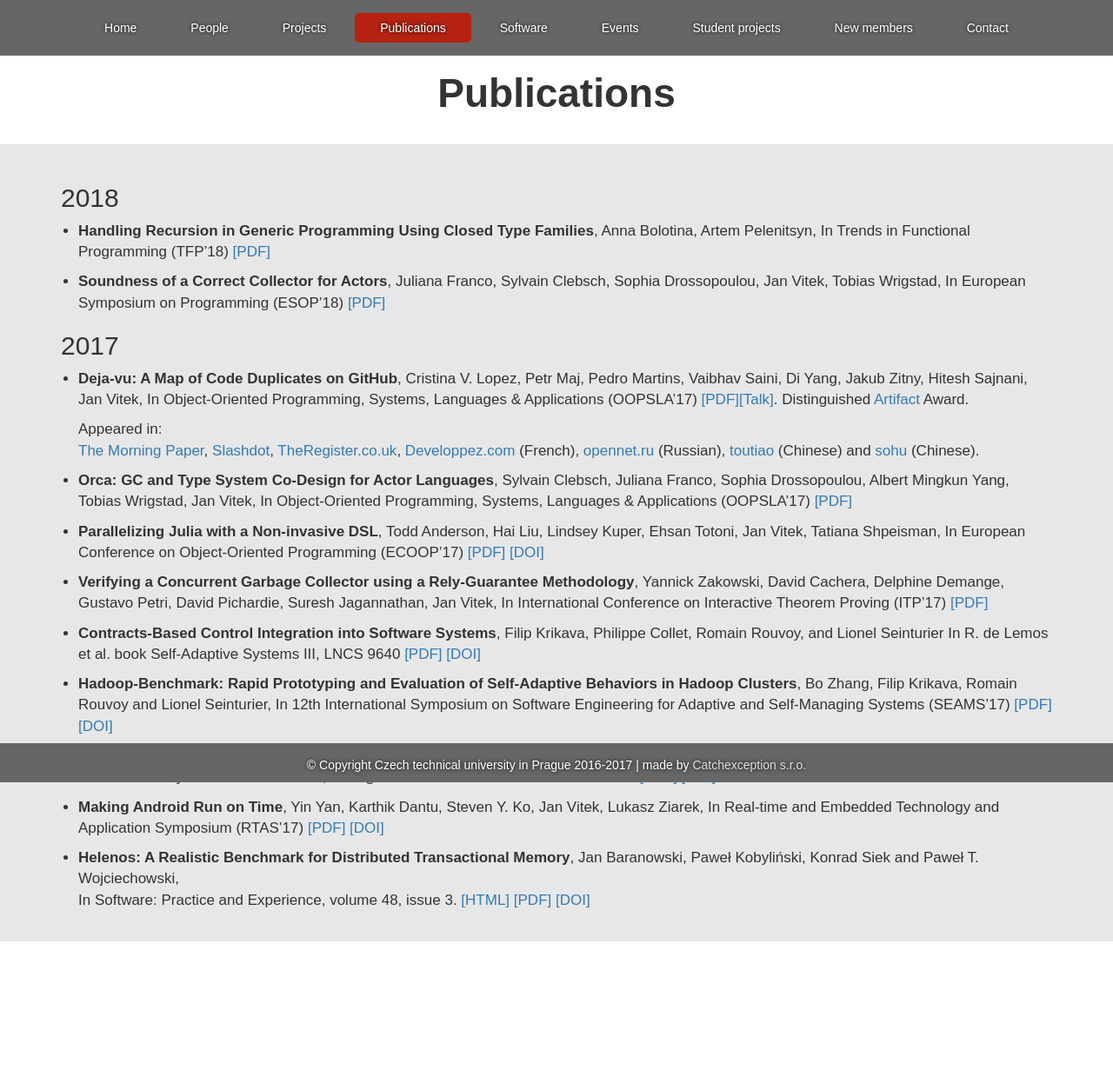
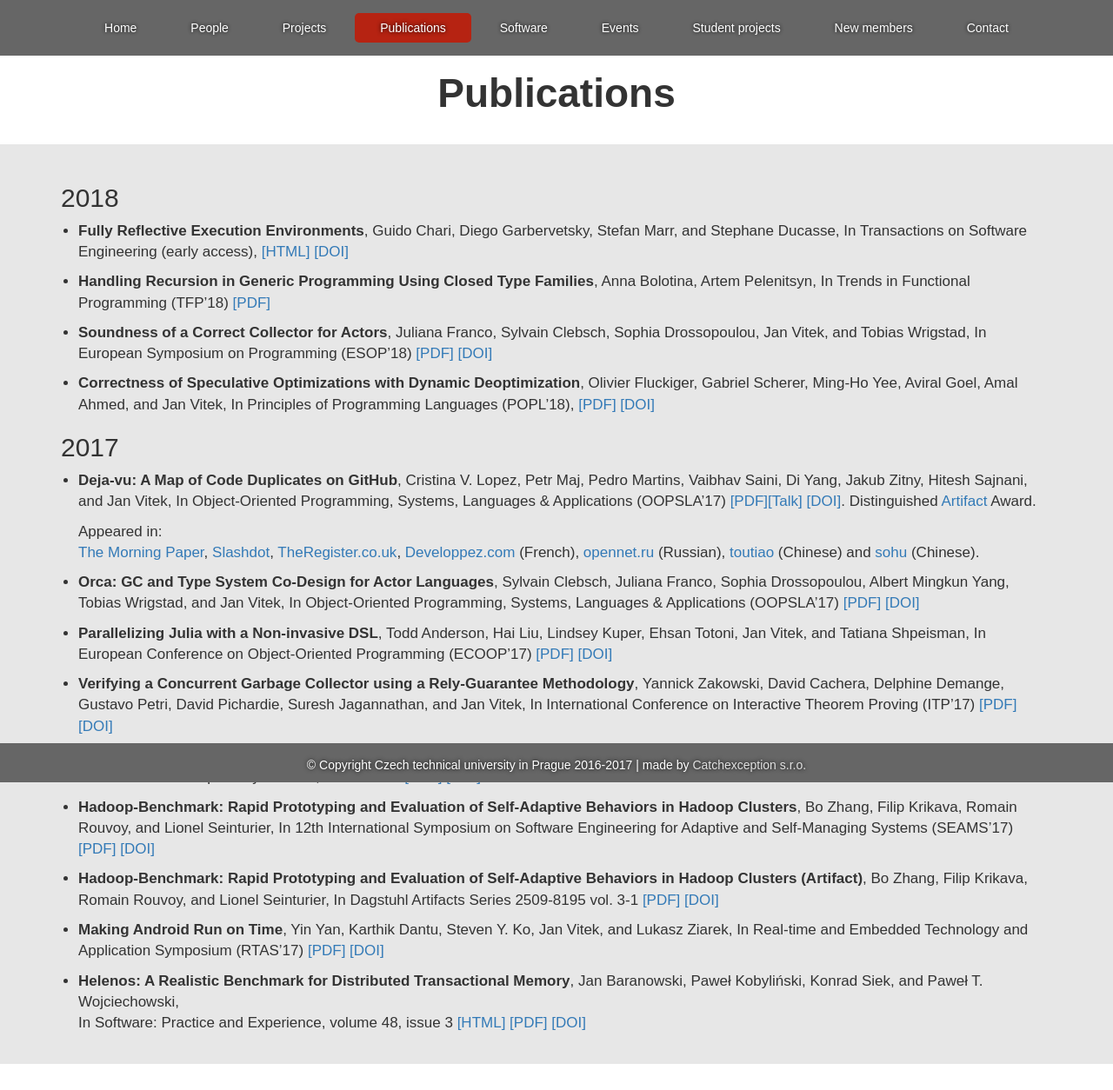
Before and after one commit to PRL-PRG/prl-prg.github.io, a Jekyll site: the page built from publications.md, in a window 1280 px wide. Shown: the whole page at 87% size. Built offline with Jekyll 4.4.1, drawn with Linux system fonts in a browser that asks for light colours; before the commit the page ends 1113 px from its top, so only the background shows below that.

Commit message:
Updated publication list.

```diff
--- a/publications.md
+++ b/publications.md
@@ -5,22 +5,61 @@ title: Publications
 
 ## 2018
 
+<!-- July 16-18
+- **Tests from Traces: Automated Unit Test Extraction for R**,
+  Filip Křikava, Jan Vitek,
+  In International Symposium on Software Testing and Analysis (ISSTA'18)
+  [[PDF]]()
+  [[DOI]]()
+  [[Artifact]]()
+-->
+
+<!-- July 15-21
+- **KafKa: Gradual Typing for Objects**,
+  Benjamin Chung, Paley Li, Francesco Zappa Nardelli, and Jan Vitek,
+  In European Conference on Object-Oriented Programming (ECOOP'18)
+  [[PDF]]()
+  [[DOI]]()
+-->
+
+<!-- July 10-13
+-  **Automated unit test generation using genthat**,
+  Filip Křikava, Jan Vitek,
+  In The Conference for Users of R (userR!'18)
+  [[PDF]]()
+  [[DOI]]()
+-->
+
+- **Fully Reflective Execution Environments**,
+  Guido Chari, Diego Garbervetsky, Stefan Marr, and Stephane Ducasse,
+  In Transactions on Software Engineering (early access),
+  [[HTML]](https://ieeexplore.ieee.org/document/8307099/)
+  [[DOI]](https://doi.org/10.1109/TSE.2018.2812715)
+
 - **Handling Recursion in Generic Programming Using Closed Type Families**,
   Anna Bolotina, Artem Pelenitsyn,
   In Trends in Functional Programming (TFP'18)
   [[PDF]](http://staff.mmcs.sfedu.ru/~ulysses/Papers/2018-TFP-dgp-recursion.pdf)
 
 - **Soundness of a Correct Collector for Actors**,
-  Juliana Franco, Sylvain Clebsch, Sophia Drossopoulou, Jan Vitek, Tobias Wrigstad,
+  Juliana Franco, Sylvain Clebsch, Sophia Drossopoulou, Jan Vitek, and Tobias Wrigstad,
   In European Symposium on Programming (ESOP'18)
   [[PDF]](http://janvitek.org/pubs/esop18.pdf)
+  [[DOI]](https://dx.doi.org/10.1007/978-3-319-89884-1_31)
+
+- **Correctness of Speculative Optimizations with Dynamic Deoptimization**,
+  Olivier Fluckiger, Gabriel Scherer, Ming-Ho Yee, Aviral Goel, Amal Ahmed, and Jan Vitek,
+  In Principles of Programming Languages (POPL'18),
+  [[PDF]](http://janvitek.org/pubs/popl18.pdf)
+  [[DOI]](https://doi.org/10.1145/3158137)
 
 ## 2017
 
 - **Deja-vu: A Map of Code Duplicates on GitHub**,
-  Cristina V. Lopez, Petr Maj, Pedro Martins, Vaibhav Saini, Di Yang, Jakub Zitny, Hitesh Sajnani, Jan Vitek,
+  Cristina V. Lopez, Petr Maj, Pedro Martins, Vaibhav Saini, Di Yang, Jakub Zitny, Hitesh Sajnani, and Jan Vitek,
   In Object-Oriented Programming, Systems, Languages & Applications (OOPSLA'17)
-  [[PDF]](http://janvitek.org/pubs/oopsla17b.pdf)[[Talk]](https://www.youtube.com/watch?v=4M-ASEpVOaY).
+  [[PDF]](http://janvitek.org/pubs/oopsla17b.pdf)[[Talk]](https://www.youtube.com/watch?v=4M-ASEpVOaY)
+  [[DOI]](https://doi.org/10.1145/3133908).
   Distinguished [Artifact](http://mondego.ics.uci.edu/projects/dejavu/) Award.
 
   Appeared in:
@@ -33,20 +72,22 @@ title: Publications
   and [sohu](http://www.sohu.com/a/206363660_114760) (Chinese).
 
 - **Orca: GC and Type System Co-Design for Actor Languages**,
-  Sylvain Clebsch, Juliana Franco, Sophia Drossopoulou, Albert Mingkun Yang, Tobias Wrigstad, Jan Vitek,
+  Sylvain Clebsch, Juliana Franco, Sophia Drossopoulou, Albert Mingkun Yang, Tobias Wrigstad, and Jan Vitek,
   In Object-Oriented Programming, Systems, Languages & Applications (OOPSLA'17)
   [[PDF]](http://janvitek.org/pubs/oopsla17a.pdf)
+  [[DOI]](https://doi.org/10.1145/3133896)
 
 - **Parallelizing Julia with a Non-invasive DSL**,
-  Todd Anderson, Hai Liu, Lindsey Kuper, Ehsan Totoni, Jan Vitek, Tatiana Shpeisman,
+  Todd Anderson, Hai Liu, Lindsey Kuper, Ehsan Totoni, Jan Vitek, and Tatiana Shpeisman,
   In European Conference on Object-Oriented Programming (ECOOP'17)
   [[PDF]](http://janvitek.org/pubs/ecoop17.pdf)
   [[DOI]](http://dx.doi.org/10.4230/LIPIcs.ECOOP.2017.4)
 
 - **Verifying a Concurrent Garbage Collector using a Rely-Guarantee Methodology**,
-  Yannick Zakowski, David Cachera, Delphine Demange, Gustavo Petri, David Pichardie, Suresh Jagannathan, Jan Vitek,
+  Yannick Zakowski, David Cachera, Delphine Demange, Gustavo Petri, David Pichardie, Suresh Jagannathan, and Jan Vitek,
   In International Conference on Interactive Theorem Proving (ITP'17)
   [[PDF]](http://janvitek.org/pubs/ITP17.pdf)
+  [[DOI]](https://doi.org/10.1007/978-3-319-66107-0_31)
 
 - **Contracts-Based Control Integration into Software Systems**,
   Filip Krikava, Philippe Collet, Romain Rouvoy, and Lionel Seinturier
@@ -55,26 +96,26 @@ title: Publications
   [[DOI]](https://doi.org/10.1007/978-3-319-74183-3)
 
 - **Hadoop-Benchmark: Rapid Prototyping and Evaluation of Self-Adaptive Behaviors in Hadoop Clusters**,
-  Bo Zhang, Filip Krikava, Romain Rouvoy and Lionel Seinturier,
+  Bo Zhang, Filip Krikava, Romain Rouvoy, and Lionel Seinturier,
   In 12th International Symposium on Software Engineering for Adaptive and Self-Managing Systems (SEAMS’17)
   [[PDF]](https://hal.inria.fr/hal-01475635.pdf)
   [[DOI]](http://dx.doi.org/10.1109/SEAMS.2017.15)
 
 - **Hadoop-Benchmark: Rapid Prototyping and Evaluation of Self-Adaptive Behaviors in Hadoop Clusters (Artifact)**,
-  Bo Zhang, Filip Krikava, Romain Rouvoy and Lionel Seinturier,
+  Bo Zhang, Filip Krikava, Romain Rouvoy, and Lionel Seinturier,
   In Dagstuhl Artifacts Series 2509-8195 vol. 3-1
   [[PDF]](http://drops.dagstuhl.de/opus/volltexte/2017/7139)
   [[DOI]](http://dx.doi.org/10.4230/DARTS.3.1.1)
 
 - **Making Android Run on Time**,
-  Yin Yan, Karthik Dantu, Steven Y. Ko, Jan Vitek, Lukasz Ziarek,
+  Yin Yan, Karthik Dantu, Steven Y. Ko, Jan Vitek, and Lukasz Ziarek,
   In Real-time and Embedded Technology and Application Symposium (RTAS'17)
   [[PDF]](http://janvitek.org/pubs/rtas17.pdf)
   [[DOI]](https://doi.org/10.1109/RTAS.2017.38)
 
 - **Helenos: A Realistic Benchmark for Distributed Transactional Memory**,
-  Jan Baranowski, Paweł Kobyliński, Konrad Siek and Paweł T. Wojciechowski,
-  In Software: Practice and Experience, volume 48, issue 3.
+  Jan Baranowski, Paweł Kobyliński, Konrad Siek, and Paweł T. Wojciechowski,
+  In Software: Practice and Experience, volume 48, issue 3
   [[HTML]](http://onlinelibrary.wiley.com/doi/10.1002/spe.2548/full)
   [[PDF]](https://arxiv.org/abs/1603.07899)
   [[DOI]](http://dx.doi.org/10.1002/spe.2548)
```
